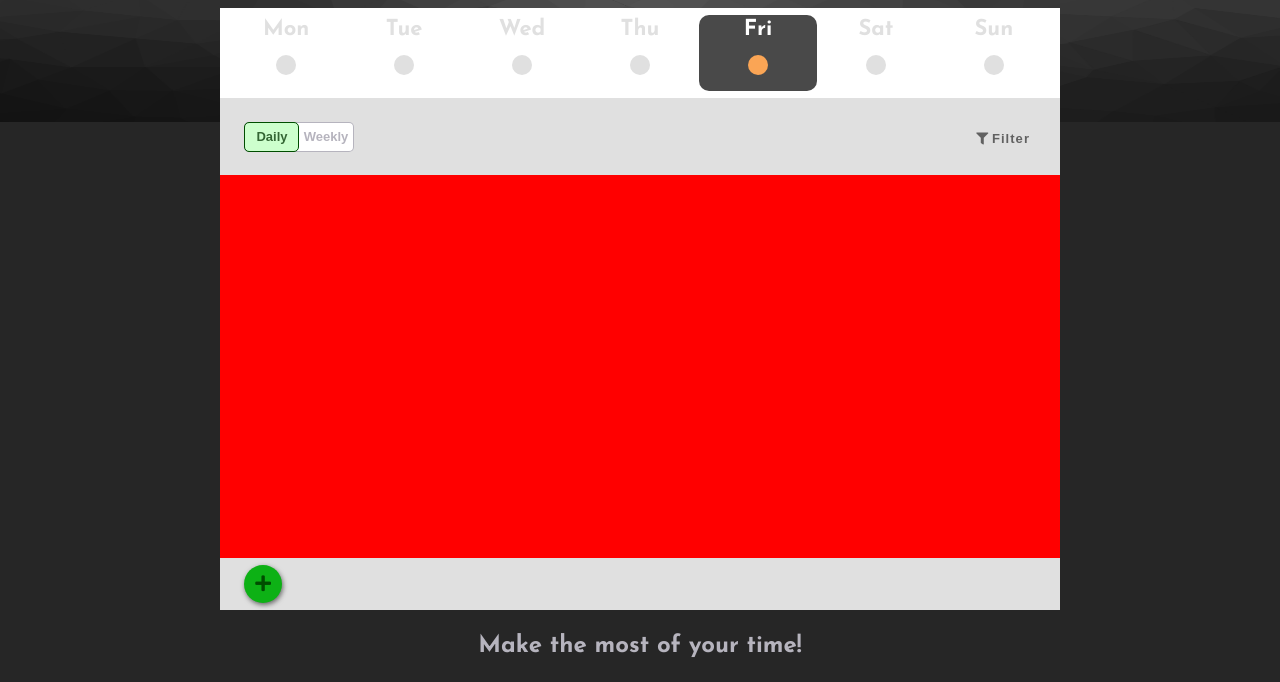
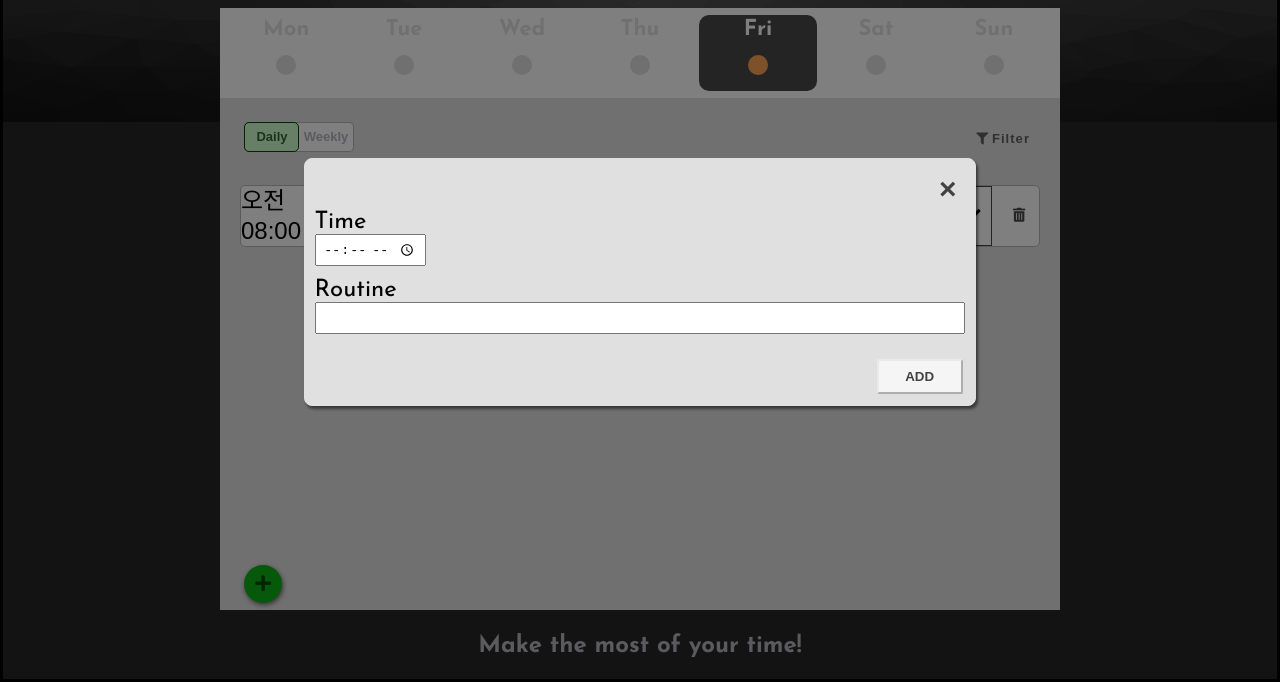
Before and after one commit to sermyes/myRoutine, a website with bundled scripts: page index.html in a window 1280 px wide. Shown: the part 118-800 px from the top of the page. Built offline with nearby package versions, Linux system fonts and the light colour scheme; a web font is replaced by a local one.

Commit message:
add dialog and item layout,design

```diff
--- a/index.html
+++ b/index.html
@@ -23,6 +23,26 @@
     <script type="module" src="./dist/app.js" defer></script>
   </head>
   <body>
+    <section class="modal">
+      <dialog class="dialog__container">
+        <div class="dialog">
+          <button class="close">&times;</button>
+          <div id="dialog__body">
+            <div class="form__container">
+              <div class="form__time">
+                <label for="time">Time</label>
+                <input type="time" id="time" />
+              </div>
+              <div class="form__title">
+                <label for="title">Routine</label>
+                <input type="text" id="title" />
+              </div>
+            </div>
+          </div>
+          <button class="dialog__submit">ADD</button>
+        </div>
+      </dialog>
+    </section>
     <main class="app">
       <header class="header">
         <h1 class="header__title">my Routine & Todo</h1>
--- a/src/component/page/page.ts
+++ b/src/component/page/page.ts
@@ -72,7 +72,20 @@ class PageItemComponent
             </button>
           </div>
         </div>
-        <ul class="items"></ul>
+        <ul class="items">
+          <li class="item">
+            <span class="time">오전 08:00</span>
+            <span class="title">공복에 물마시기</span>
+            <div class="state_container">
+              <button class="stateBtn">
+                <i class="fas fa-check"></i>
+              </button>
+            </div>
+            <button class="deleteBtn">
+              <i class="fas fa-trash-alt"></i>
+            </button>
+          </li>
+        </ul>
         <div class="content__footer">
           <button class="addBtn add">
             <i class="fas fa-plus addIcon"></i>
--- a/style/style.css
+++ b/style/style.css
@@ -1,6 +1,8 @@
+@import url('https://fonts.googleapis.com/css2?family=Dongle&display=swap');
 :root {
   --font-base: 'Josefin Sans', sans-serif;
   --font-title: Arial, Helvetica, sans-serif;
+  --font-dongle: 'Dongle', sans-serif;
   --color-bg-dark: rgb(38, 38, 38);
   --color-bg-light: rgb(224, 224, 224);
   --color-pg-dark: rgba(73, 73, 73, 0.6);
@@ -325,9 +327,77 @@ body.dark {
 .items {
   flex: 1;
   list-style: none;
-  padding: 0;
+  padding: 10px 20px;
   margin: 0;
-  background-color: red;
+  display: flex;
+  flex-direction: column;
+}
+
+.item {
+  display: flex;
+  flex-direction: row;
+  border: 1px solid var(--color-lightgrey);
+  border-radius: 5px;
+  background-color: var(--color-white);
+  margin-bottom: 5px;
+}
+
+.time,
+.title {
+  display: flex;
+  align-items: center;
+  justify-content: center;
+  font-size: 24px;
+  font-family: var(--font-dongle);
+  pointer-events: none;
+}
+
+.time {
+  min-width: 80px;
+  line-height: 30px;
+  flex-basis: 12%;
+}
+
+.title {
+  justify-content: flex-start;
+  flex: 1;
+  padding: 0 0.5em;
+  font-weight: 500;
+}
+
+.state_container {
+  flex-basis: 5%;
+}
+
+.stateBtn {
+  background: transparent;
+  border: 1px solid var(--color-dark);
+  min-width: 18px;
+  width: 100%;
+  height: 100%;
+}
+
+.stateBtn i {
+  font-size: 16px;
+}
+
+.deleteBtn {
+  cursor: auto;
+  min-width: 16px;
+  margin-left: 0.5em;
+  flex-basis: 5%;
+  border: none;
+  background: transparent;
+}
+
+.deleteBtn i {
+  font-size: 14px;
+  cursor: pointer;
+  opacity: 0.7;
+}
+
+.deleteBtn i:hover {
+  opacity: 1;
 }
 
 .content__footer {
@@ -422,8 +492,88 @@ body.dark {
   top: 0;
   width: 100%;
   height: 100%;
-  background: rgba(0, 0, 0);
-  opacity: 0.3;
+  background: rgba(0, 0, 0, 0.5);
+}
+
+/* dialog */
+.dialog__container {
+  width: 100%;
+  height: 100%;
+  display: flex;
+  justify-content: center;
+  align-items: center;
+  background: transparent;
+}
+
+.dialog {
+  display: flex;
+  flex-direction: column;
+  padding: 0.4em;
+  width: 28em;
+  background: var(--color-light);
+  border: 1px solid var(--color-light);
+  border-radius: 0.5rem;
+  box-shadow: 2px 3px 3px 0px rgb(0, 0, 0, 0.5);
+  -webkit-box-shadow: 2px 3px 3px 0px rgb(0, 0, 0, 0.5);
+}
+
+.form__container {
+  display: flex;
+  flex-direction: column;
+  margin-bottom: 1em;
+}
+
+.form__time *,
+.form__title * {
+  display: block;
+}
+
+.form__time {
+  margin-bottom: 0.5em;
+}
+
+#title {
+  width: 100%;
+  font-size: 16px;
+  padding: 0.3em 0.5em;
+}
+
+#time {
+  padding: 0.3em 0.5em;
+}
+
+.close {
+  align-self: flex-end;
+  font-size: 30px;
+  font-weight: bold;
+  margin: 3px;
+  cursor: pointer;
+  transition: opacity 0.2s ease;
+  opacity: 0.7;
+  border: none;
+  background: transparent;
+}
+
+.close:hover,
+.close:focus {
+  opacity: 1;
+}
+
+.dialog__submit {
+  align-self: flex-end;
+  margin: 0.1em 0.2em;
+  text-align: center;
+  user-select: none;
+  padding: 0.6em 2em;
+  font-weight: 600;
+  background-color: var(--color-white);
+  border-color: var(--accent-color);
+  border-radius: 2px;
+  opacity: 0.7;
+}
+
+.dialog__submit:hover {
+  opacity: 1;
 }
 
 /* animation */
```
Also changed, not shown: dist/component/page/page.js.
